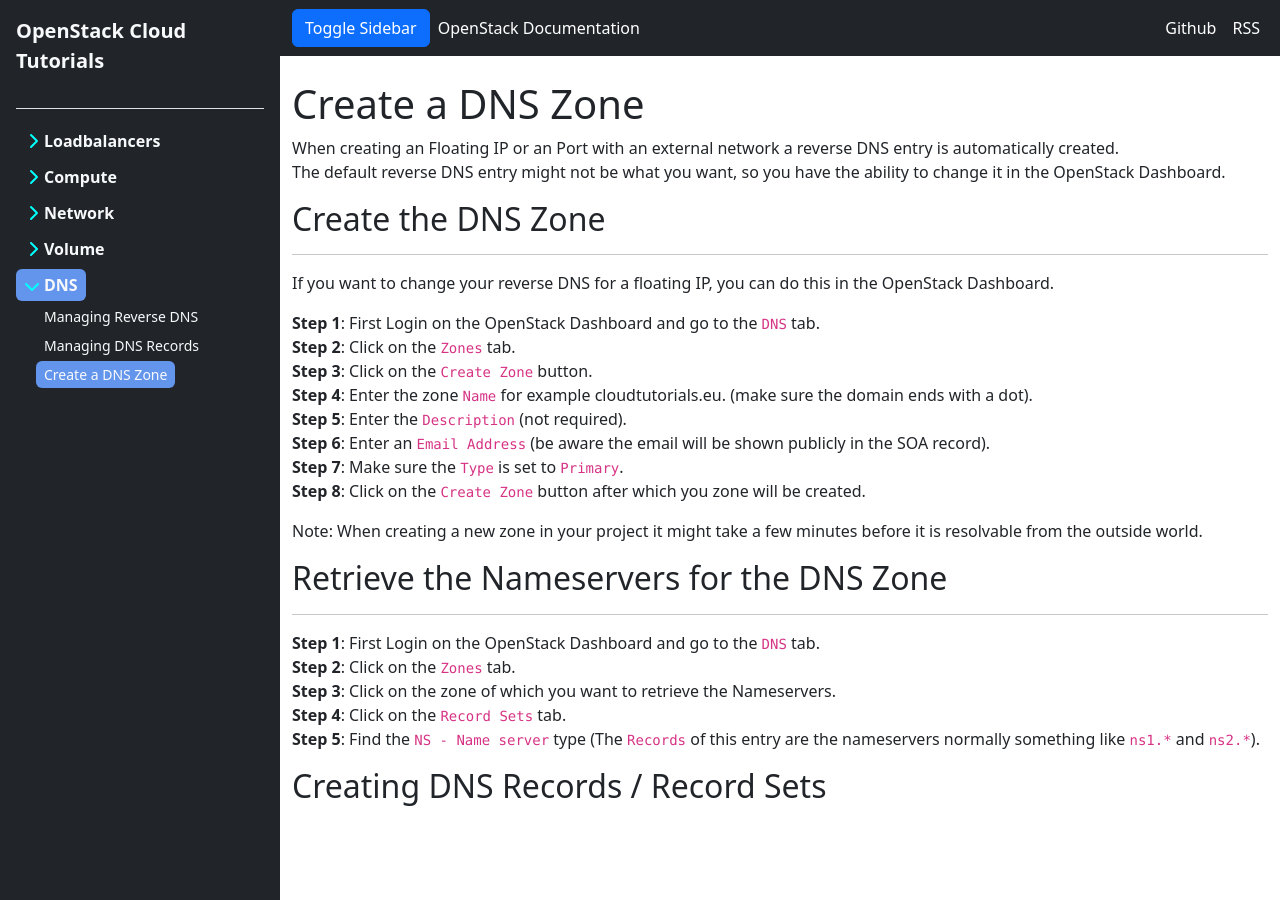
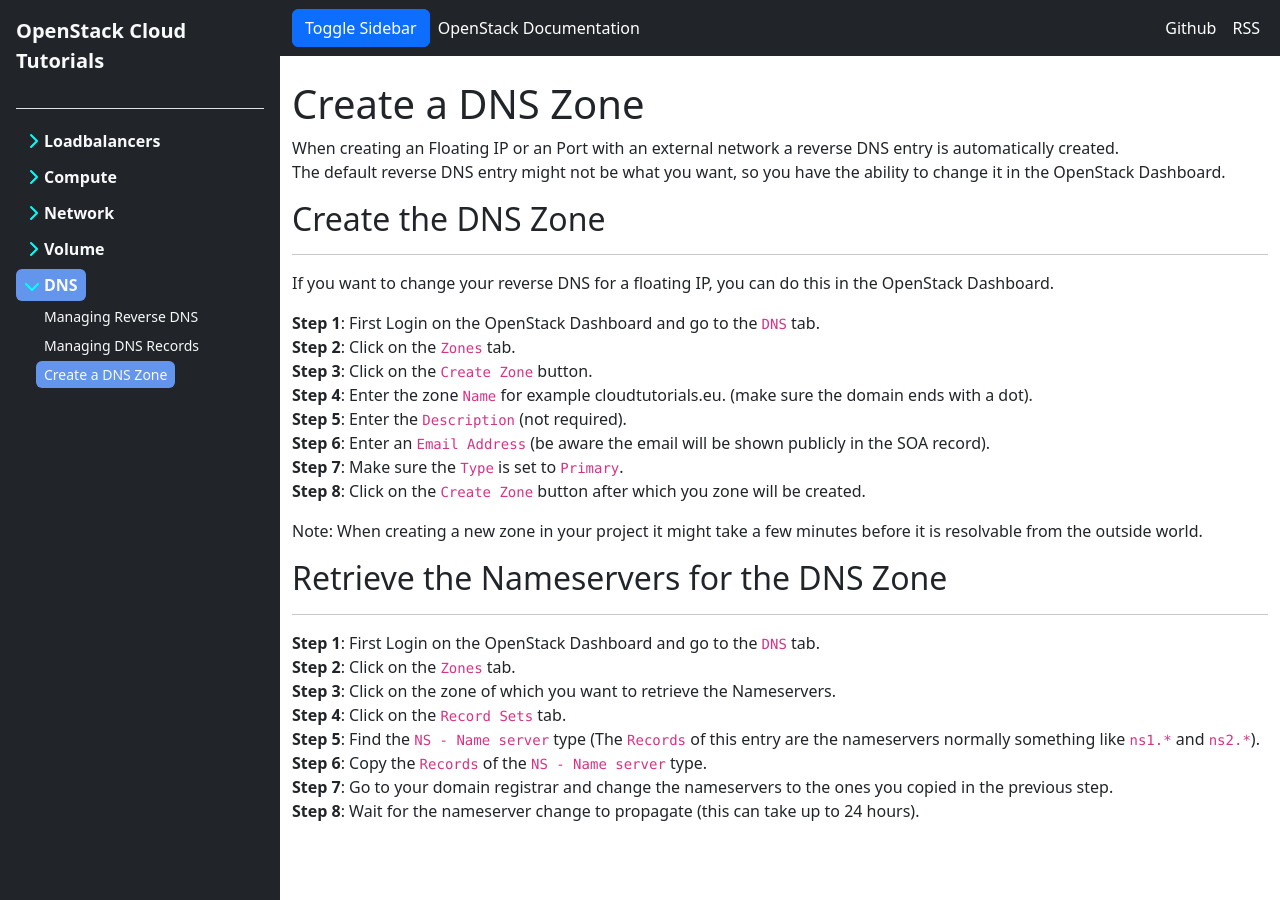
Before and after one commit to bkranendonk/OpenStack-Docs, a Jekyll site: the page built from _posts/dns/2023-12-22-create-a-dns-zone.md, in a window 1280 px wide. Built offline with Jekyll 4.4.1, drawn with Linux system fonts in a browser that asks for light colours.

Commit message:
Change texts a bit

```diff
--- a/_posts/dns/2023-12-22-create-a-dns-zone.md
+++ b/_posts/dns/2023-12-22-create-a-dns-zone.md
@@ -29,5 +29,6 @@
 **Step 3**: Click on the zone of which you want to retrieve the Nameservers.
 **Step 4**: Click on the `Record Sets` tab.
 **Step 5**: Find the `NS - Name server` type (The `Records` of this entry are the nameservers normally something like `ns1.*` and `ns2.*`).
-
-## Creating DNS Records / Record Sets
+**Step 6**: Copy the `Records` of the `NS - Name server` type.
+**Step 7**: Go to your domain registrar and change the nameservers to the ones you copied in the previous step.
+**Step 8**: Wait for the nameserver change to propagate (this can take up to 24 hours).
```
Also changed, not shown: _posts/dns/2023-12-22-managing-dns-records.md (+0 -1 lines).
